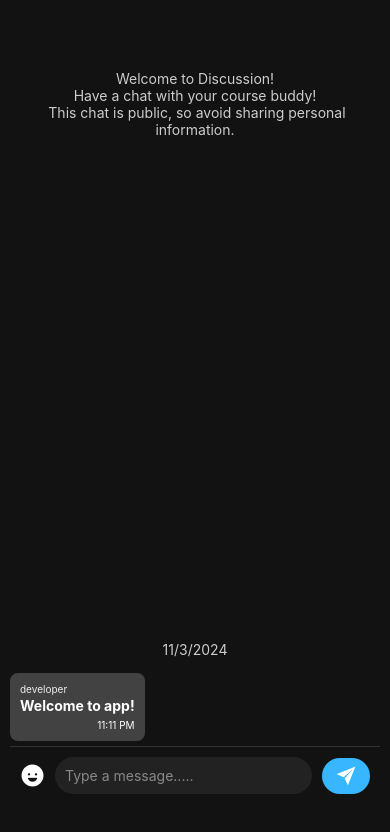
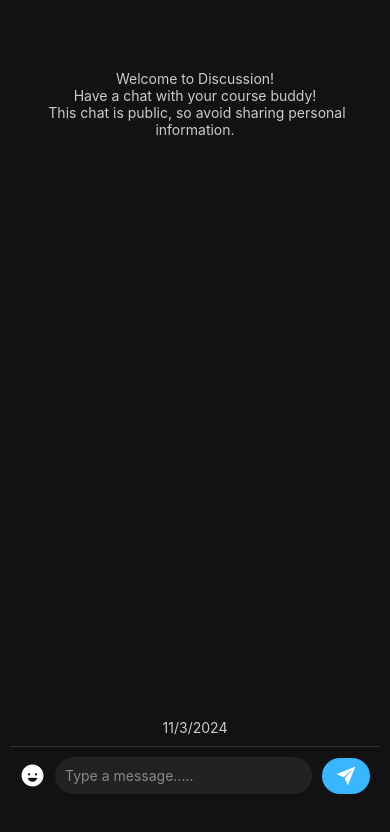
Before and after one commit to Bibhuregmi/Advising-App, a React Native app: screen /Discussion in a window 390 px wide. Shown: the top 832 px of the page. Built offline with nearby package versions, Linux system fonts and the light colour scheme; no server answers.

Commit message:
Integrated db to store and fetch messages based on user course

```diff
--- a/screens/discussion.js
+++ b/screens/discussion.js
@@ -3,52 +3,88 @@ import React, { useEffect, useState } from 'react'
 import { getAuth } from 'firebase/auth';
 import  Icon  from 'react-native-vector-icons/Ionicons';
 import { fetchUserDataFromFirestore } from '../utilities/userData';
+import { setupChatListner, sendMessage} from '../utilities/fetchChat';
 
 
 const Discussion = () => {
     const [userName, setUserName] = useState('Anonymous');
     const [message, setMessage] = useState('');
-    const [messages, setMessages] = useState([
-        {id: '1', text: 'Welcome to app!', timestamp: '11:11 PM', user: 'developer'},
-    ]);
+    const [messages, setMessages] = useState([]);
     const [currentUser, setCurrentUser] = useState(null);
 
     useEffect(() => {
+      //fetching current user from auth
         const auth = getAuth();
         const user = auth.currentUser;
         if (user){
             setCurrentUser(user);
         const getUserData = async() => {
             try{
+              //fetching user data from firestore
                 const userData = await fetchUserDataFromFirestore(user.uid);
                 if (userData && userData.firstName){
-                    setUserName(userData.firstName);
+                    setUserName(userData.firstName); //setusername as the userName of the current authenticated user
                 }
             }catch(error){
                 console.error('Error Fetching data', error);
             }
         };
         getUserData();
+
+        //setup realtime chat listner for the specified course
+        const unsubscribe = setupChatListner('computerprogramming', (newMessages) => {
+          setMessages(prevMessages => {
+           const combinedMessages = [...prevMessages, ...newMessages]; //combining new message with the existing messages
+           //removinng duplicate message based on the id
+           const uniqueMessages = Array.from(
+            new Map(combinedMessages.map((msg) => [msg.id, msg])).values()
+           );
+           //sorting messages based on the timestamp
+           uniqueMessages.sort((a,b) => a.timestamp.seconds - b.timestamp.seconds);
+           return uniqueMessages; //returns sorted unique messages
+          });
+        });
+        //cleanup when component unmounts
+        return () => unsubscribe && unsubscribe();
     }else{
         console.error('No user is logged in!');
     }
     },[]);
 
-    const handelSend= () => {
+    //function to hundle sending messages
+    const handelSend= async () => {
         if (message.trim() !== ''){
+          //creating a new message object
             const newMessage = {
-                id: Date.now().toString(),
+                id: Date.now().toString(), //unique id based on timestamp
                 text: message,
-                timestamp: new Date().toLocaleTimeString([], {hour: '2-digit', minute:'2-digit'}),
+                timestamp: new Date(), //current date and time
                 user: userName,
+                userId: currentUser.uid,
             };
-            setMessages((prevMessages) => [...prevMessages, newMessage]);
-            setMessage('');
+           try{
+            //sending message data to firestore
+            await sendMessage('computerprogramming', newMessage);
+            setMessage(''); //clearing input feild once send
+           }catch(error){
+            console.error('Error sending messages: ', error);
+           }
         }
 
     }
+    //function to format timestamp to display
+    const formatTimestamp = (timestamp) => {
+      if (timestamp && timestamp.seconds) {
+        return new Date(timestamp.seconds * 1000).toLocaleTimeString([], {hour: '2-digit', minute: '2-digit'});
+      }
+      return 'Timestamp not available';
+    };
+
+    //function to render individual messages
     const renderMessges = ({item}) => {
-        const isCurrentUser = item.user === userName;
+        const isCurrentUser = item.message.user === userName; //checking if the message is from currnet user
+        // console.log('Comparing user: ', item.user, 'with current user: ', userName)
+        // console.log('Rendering message with timestamp:', item);
         return(
         <View
             style= {[
@@ -56,9 +92,9 @@ const Discussion = () => {
                 isCurrentUser ? styles.currentUserBubble : styles.otherUserBubble,
             ]}
         >
-            <Text style={styles.userName}>{item.user}</Text>
-            <Text style= {styles.messageText}>{item.text}</Text>
-            <Text style = {styles.timestamp}>{item.timestamp}</Text>
+            <Text style={styles.userName}>{item.message.user}</Text>
+            <Text style= {styles.messageText}>{item.message.text || 'Message not available'}</Text>
+            <Text style = {styles.timestamp}>{formatTimestamp(item.timestamp) || 'Timestamp not available'}</Text>
         </View>
         );
     };
```
